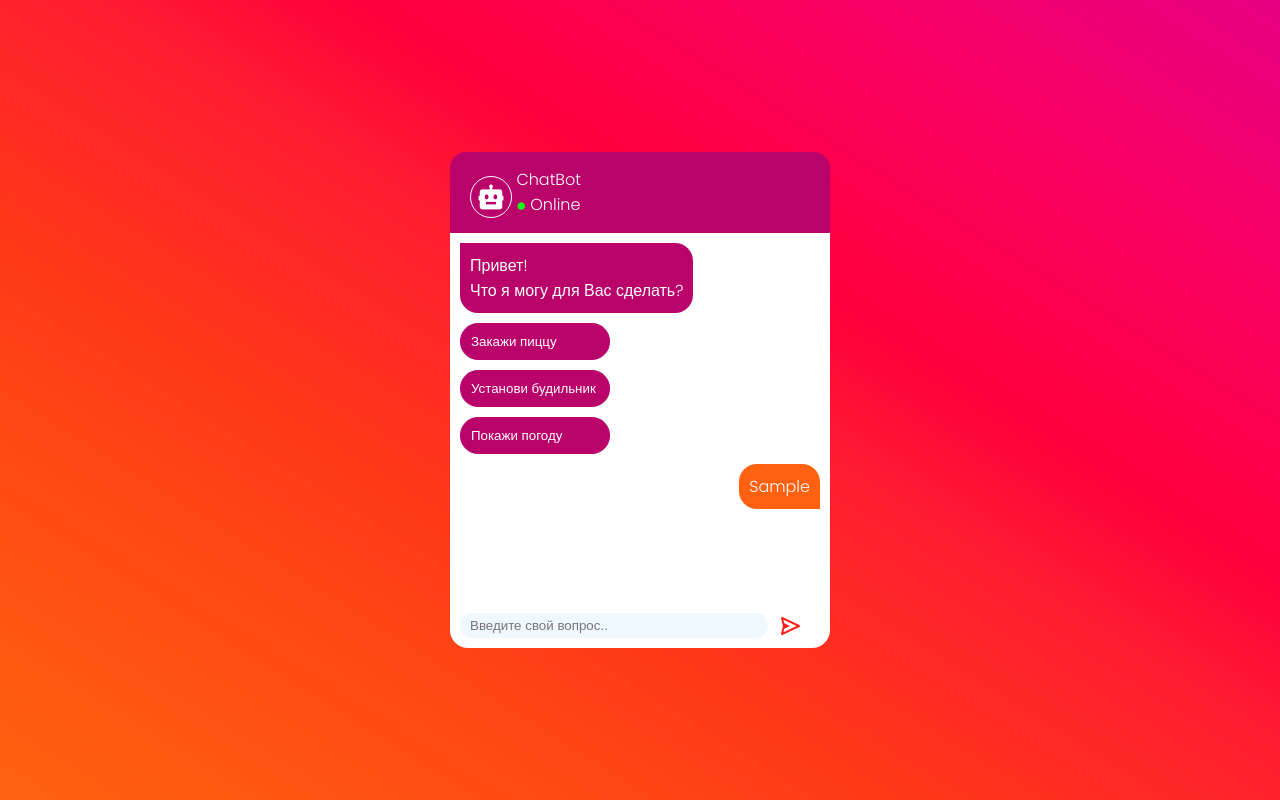
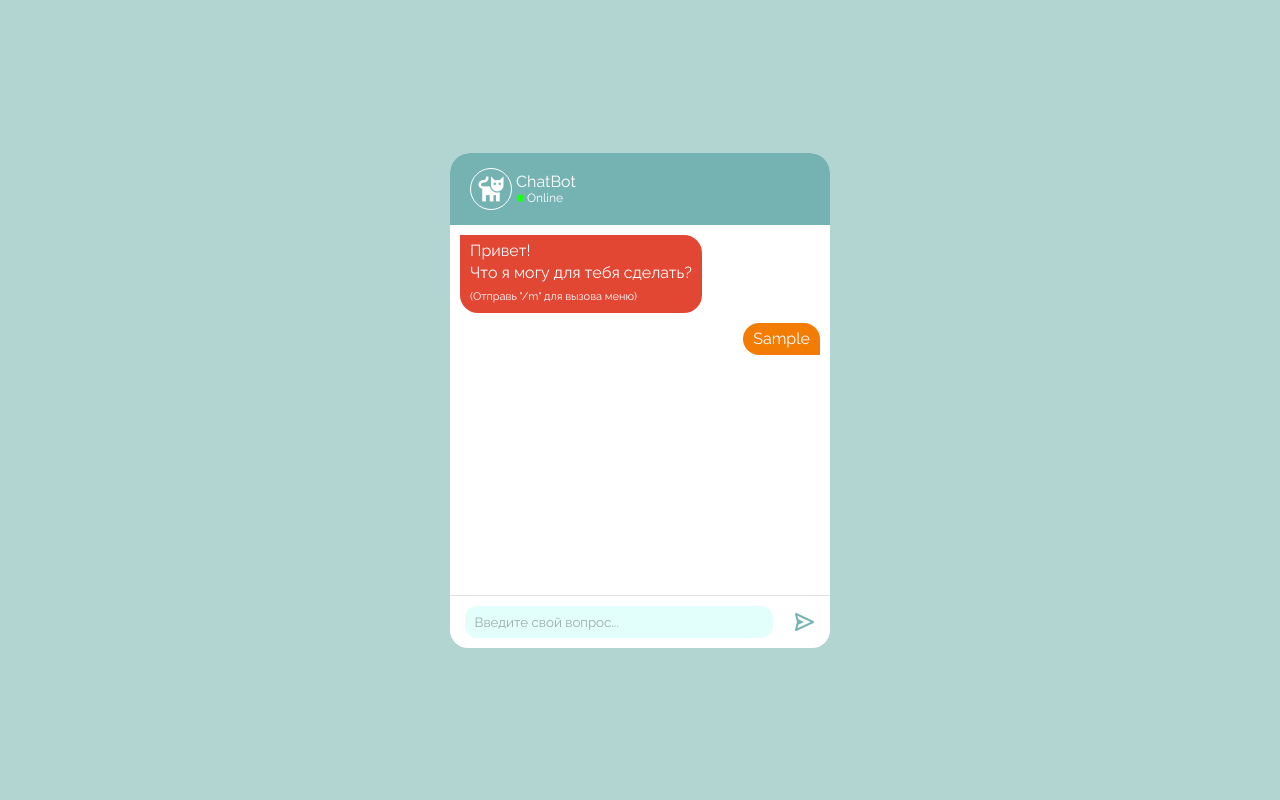
Before and after one commit to evgeniy-popov-jsx/Chatbot_test, a plain HTML site: page index.html in a window 1280 px wide. Both pictures are taken after typing "Sample" into the empty fields and a click on the button 790 px from the left and 627 px from the top of the page. Drawn offline with nearby package versions, Linux system fonts and the light colour scheme.

Commit message:
Дизайн, рефакторинг

```diff
--- a/index.html
+++ b/index.html
@@ -8,10 +8,10 @@
     <link href='https://unpkg.com/boxicons@2.1.4/css/boxicons.min.css' rel='stylesheet'>
     <link rel="preconnect" href="https://fonts.googleapis.com">
     <link rel="preconnect" href="https://fonts.gstatic.com" crossorigin>
-    <link href="https://fonts.googleapis.com/css2?family=Poppins:wght@300&display=swap" rel="stylesheet">
+    <link href="https://fonts.googleapis.com/css2?family=Raleway&display=swap" rel="stylesheet">
     <link rel="stylesheet" href="./styles/index.css">
-    <script src="./script/chat-bot.js" defer></script>
-
+    <script src="./script/index.js" defer></script>
+    <link rel="icon" href="favicon.png">
     <title>Chatbot</title>
 </head>
 <body>
@@ -20,27 +20,32 @@
             <div class="chatbot__container ">
                 <div class="chatbot__header">
                     <div class="profile">
-                        <i class='bx bxs-bot'></i>
+                        <i class='bx bxs-cat'></i>
                     </div>
                     <div class="profile__name">
-                            ChatBot
+                            <div class="name">ChatBot</div>
                         <div class="profile__status">
-                            <i class='bx bxs-circle' ></i>
-                            Online
+                           <div class="status">
+                            <i class='bx bxs-circle'></i>Online</div>
                         </div>
                     </div>
                 </div>
                 <div class="chatbot__messages-container msg">
-                    <div class="msg-bot">Привет!<br>Что я могу для Вас сделать?</div>
-                    <button class="pizza btn">Закажи пиццу</button>
-                    <button class="alarm btn">Установи будильник</button>
-                    <button class="weather btn">Покажи погоду</button>
+                    <div class="msg-bot">Привет!<br>Что я могу для тебя сделать?<br><span>(Отправь "/m" для вызова меню)</span></div>
+                </div>
+                <div class="btn__container">
+                    <div class="close-btn">
+                        <i class='bx bx-x'></i>
+                    </div>
+                    <button class="btn" id="goodLuck">Пожелать удачи</button>
+                    <button class="btn" id="support">Поддержать меня</button>
+                    <button class="btn" id="joke">Рассказать анекдот</button>
                 </div>
                 <div class="chatbot__input">
                     <form>
-                        <input type="text" placeholder="Введите свой вопрос..">
-                        <button class="send">
-                            <svg xmlns="http://www.w3.org/2000/svg" width="24" height="24" viewBox="0 0 24 24" style="fill: #ff1e1c;"><path d="m21.426 11.095-17-8A.999.999 0 0 0 3.03 4.242L4.969 12 3.03 19.758a.998.998 0 0 0 1.396 1.147l17-8a1 1 0 0 0 0-1.81zM5.481 18.197l.839-3.357L12 12 6.32 9.16l-.839-3.357L18.651 12l-13.17 6.197z"></path></svg>
+                        <input type="text" placeholder="Введите свой вопрос...">
+                        <button class="send-btn">
+                            <svg xmlns="http://www.w3.org/2000/svg" width="24" height="24" viewBox="0 0 24 24" style="fill: #75b3b3;"><path d="m21.426 11.095-17-8A.999.999 0 0 0 3.03 4.242L4.969 12 3.03 19.758a.998.998 0 0 0 1.396 1.147l17-8a1 1 0 0 0 0-1.81zM5.481 18.197l.839-3.357L12 12 6.32 9.16l-.839-3.357L18.651 12l-13.17 6.197z"></path></svg>
                         </button>
                     </form>
                 </div>
--- a/script/chat-bot.js
+++ /dev/null
@@ -1,80 +0,0 @@
-const container =  document.querySelector('.chatbot__messages-container');
-
-const pizzaBtn = document.querySelector('.pizza');
-const alarmBtn = document.querySelector('.alarm');
-const weatherBtn = document.querySelector('.weather');
-const sendBtn = document.querySelector('.send');
-
-function scrollToBottom() {
-    container.scrollTop = container.scrollHeight;
-}
-
-function getPizza () {
-    let newMsg = document.createElement('div');
-    newMsg.classList.add('msg-client');
-    newMsg.textContent = "Закажи пиццу";
-    container.appendChild(newMsg)
-    scrollToBottom();
-
-    setTimeout(() => {
-        let newMsg = document.createElement('div');
-        newMsg.classList.add('msg-bot');
-        newMsg.textContent = "Хорошо, я закажу пиццу. Что еще я могу для Вас сделать?";
-        container.appendChild(newMsg)
-        scrollToBottom();
-    }, 1000);
-}
-
-function getAlarm () {
-    let newMsg = document.createElement('div');
-    newMsg.classList.add('msg-client');
-    newMsg.textContent = "Установи будильник";
-    container.appendChild(newMsg)
-
-    setTimeout(() => {
-        let newMsg = document.createElement('div');
-        newMsg.classList.add('msg-bot');
-        newMsg.textContent = "Хорошо, я установлю будильник. Что еще я могу для вас сделать?";
-        container.appendChild(newMsg)
-        scrollToBottom();
-    }, 1000);
-
-    scrollToBottom();
-}
-
-function getWeather () {
-    let newMsg = document.createElement('div');
-    newMsg.classList.add('msg-client');
-    newMsg.textContent = "Покажи погоду";
-    container.appendChild(newMsg)
-
-    setTimeout(() => {
-        let newMsg = document.createElement('div');
-        newMsg.classList.add('msg-bot');
-        newMsg.textContent = "Хорошо, я покажу погоду. Что еще я могу для вас сделать?";
-        container.appendChild(newMsg)
-        scrollToBottom();
-    }, 1000);
-
-    scrollToBottom();
-}
-function sendMessage (evt) {
-    evt.preventDefault();
-    let newMsg = document.createElement('div');
-    let input = document.querySelector('input');
-    newMsg.classList.add('msg-client');
-
-    if(!input.value){
-        return false;
-    }
-
-    newMsg.textContent = `${input.value}`;
-    container.appendChild(newMsg);
-    scrollToBottom();
-    input.value = '';
-};
-
-pizzaBtn.addEventListener('click', getPizza);
-alarmBtn.addEventListener('click', getAlarm);
-weatherBtn.addEventListener('click', getWeather);
-sendBtn.addEventListener('click', sendMessage);
--- /dev/null
+++ b/script/index.js
@@ -0,0 +1,104 @@
+const container =  document.querySelector('.chatbot__messages-container');
+
+const goodLuckBtn = document.getElementById("goodLuck");
+const supportBtn = document.getElementById("support");
+const jokeBtn = document.getElementById("joke");
+
+const sendBtn = document.querySelector('.send-btn');
+const containerBtn = document.querySelector('.btn__container');
+const closeBtn = document.querySelector('.close-btn');
+
+// Функция скролла
+function scrollToBottom() {
+    container.scrollTop = container.scrollHeight;
+}
+// Функция создает новое сообщение
+function createMessage (text, status) {
+            const msg = document.createElement('div');
+            msg.classList.add(`msg-${status}`);
+            msg.textContent = `${text}`;
+
+        return msg;
+}
+// бот желает удачи
+function wishGoodLuck () {
+    const newMsg = createMessage('Пожелать удачи', 'client');
+    container.appendChild(newMsg);
+    scrollToBottom();
+    containerBtn.classList.add('hidden');
+
+    setTimeout(() => {
+        const newMsg = createMessage('Удачи =)', 'bot');
+        container.appendChild(newMsg)
+        scrollToBottom();
+    }, 2000);
+}
+// бот рассказывает анекдот
+function supportMe () {
+    const newMsg = createMessage('Поддержать меня', 'client');
+    container.appendChild(newMsg)
+    containerBtn.classList.add('hidden');
+
+    setTimeout(() => {
+        const text = "Ты не можешь изменить направление ветра, но ты можешь наполнить им паруса и отправиться к мечтам"
+        const newMsg = createMessage( text, 'bot');
+        container.appendChild(newMsg)
+        scrollToBottom();
+    }, 2000);
+    scrollToBottom();
+}
+// рендерит анекдот
+function tellJoke () {
+    const newMsg = createMessage('Рассказать анекдот', 'client');
+    container.appendChild(newMsg)
+    containerBtn.classList.add('hidden');
+
+    setTimeout(() => {
+        const joke = ["- Если небо покраснело что это значит?", "- Это закат", "- Закат??? Во рту???", "Ахахаха"];
+        joke.map((elem, index)=>{
+            setTimeout(()=>{
+                const newMsg = createMessage( elem, 'bot');
+                container.appendChild(newMsg)
+                scrollToBottom();
+            }, 2000*index);
+        });
+
+    }, 2000);
+
+    scrollToBottom();
+}
+// Отправка сообщений
+function sendMessage (evt) {
+    evt.preventDefault();
+    let newMsg = document.createElement('div');
+    let input = document.querySelector('input');
+    newMsg.classList.add('msg-client');
+
+    if (!input.value){
+        return false;
+    }
+
+    if (input.value === "/m"){
+        const text = `${input.value}`;
+        const newMsg = createMessage( text, 'client');
+        container.appendChild(newMsg);
+        input.value = '';
+        scrollToBottom();
+
+        return containerBtn.classList.remove('hidden')
+    }
+    if (input.value){
+        const text = `${input.value}`;
+        const newMsg = createMessage( text, 'client');
+        container.appendChild(newMsg);
+        input.value = '';
+        scrollToBottom();
+         return containerBtn.classList.add('hidden')
+    }
+};
+// Обработчики событий
+goodLuckBtn.addEventListener('click', wishGoodLuck);
+supportBtn.addEventListener('click', supportMe);
+jokeBtn.addEventListener('click', tellJoke);
+closeBtn.addEventListener('click', ()=>{containerBtn.classList.add('hidden')});
+sendBtn.addEventListener('click', sendMessage);
--- /dev/null
+++ b/styles/button.css
@@ -0,0 +1,53 @@
+button {
+    margin: 0;
+    padding: 0;
+}
+.btn__container {
+    position: absolute;
+    top: 190px;
+    left: 0;
+    display: flex;
+    flex-direction: column;
+    gap: 12px;
+    justify-content: center;
+    height: 185px;
+    padding: 0;
+    border-radius: 0 10px 10px 0;
+    background-color: var(--color-main);
+    transition: 1.5s cubic-bezier(0,.55,0,1);
+}
+.hidden {
+    left: -185px
+}
+.close-btn {
+    position: absolute;
+    top: 0;
+    right: 0;
+    text-align: center;
+    cursor: pointer;
+}
+.close-btn i {
+    color: #ffffff;
+    font-size: 24px;
+    transition: 0.7s ease;
+}
+.close-btn i:hover {
+    color: var(--color-background);
+}
+.btn {
+    text-align: center;
+    margin-left: 5px;
+    margin-right: 5px;
+    padding: 10px;
+    border: none;
+    border-radius: 18px 18px 18px 18px;
+    background-color: #447d7d;
+    font-family: 'Raleway', sans-serif;
+    font-size: 16px;
+    color: var(--color-text);
+    cursor: pointer;
+    transition: 0.2s ease-in;
+}
+.btn:hover {
+    background-color: var(--color-msg-bot);
+}
--- /dev/null
+++ b/styles/header.css
@@ -0,0 +1,38 @@
+.chatbot__header {
+    padding: 15px 20px;
+    background-color: var(--color-main);
+    color: var(--color-text);
+    border-radius: 16px 16px 0 0;
+}
+.profile {
+    display: inline-block;
+    border: 1px solid var(--color-text);
+    border-radius: 50%;
+}
+.profile i {
+    font-size: 30px;
+    padding: 5px;
+}
+.profile__name {
+    display: inline-block;
+    text-align: center;
+}
+.status {
+    font-size: 12px;
+}
+.profile__status {
+    text-align: start;
+}
+.profile__status .status i {
+    text-align: center;
+    margin-right: 2px;
+    font-size: 9px;
+    color: rgb(24, 255, 24);
+}
+.chatbot__container {
+    position: relative;
+    margin: 10px;
+    border-radius: 20px 20px 18px 18px;
+    background-color: var(--color-text);
+    overflow: hidden;
+}
--- a/styles/index.css
+++ b/styles/index.css
@@ -1,137 +1,32 @@
+@import url(/styles/header.css);
+@import url(/styles/messages.css);
+@import url(/styles/button.css);
+@import url(/styles/input.css);
+
 * {
     margin: 0;
     padding: 0;
 }
 :root {
-    --color-one: #b9036a;
-    --color-two: #ff1e1c;
-    --color-three: #ff6110;
+    --padding-msg: 5px 10px 5px 10px;
+    --color-main: #75b3b3;
+    --color-msg-bot: #E24733;
+    --color-msg-client: #F37C05;
     --color-text: #ffffff;
+    --color-background: #B3D5D1;
 }
 
 body {
-    background-image: linear-gradient(to left bottom, #e60081, #f00072, #f80061, #fd004f, #ff003c, #ff1a32, #ff2926, #ff3618, #ff4315, #ff4e13, #ff5811, #ff6110);
-    font-family: 'Poppins', sans-serif;
-}
-button {
-    margin: 0;
-    padding: 0;
+    font-family: 'Raleway', sans-serif;
+    background-color: var(--color-background);
 }
 
 .wrapper {
     display: flex;
+    justify-content: space-around;
+    align-items: center;
     height: 100vh;
-    align-items: center;
-    justify-content: space-around;
 }
 .chatbot {
     width: 400px;
 }
-.profile {
-    display: inline-block;
-    border-radius: 50%;
-    border: 1px solid var(--color-text);
-}
-.profile i {
-    font-size: 30px;
-    padding: 5px;
-}
-.profile__name {
-    display: inline-block;
-    text-align: center;
-}
-.profile__status i {
-    color: rgb(24, 255, 24);
-    font-size: 9px;
-    text-align: center;
-}
-.chatbot__container {
-    background-color: var(--color-text);
-    border-radius: 20px 20px 18px 18px;
-    margin: 10px;
-}
-.chatbot__header {
-    color: var(--color-text);
-    background-color: var(--color-one);
-    border-radius: 16px 16px 0 0;
-    padding: 15px 20px;
-
-}
-.chatbot__messages-container {
-    display: flex;
-    flex-direction: column;
-    padding: 10px;
-    height: 350px;
-    overflow: auto;
-    -ms-overflow-style: none;
-    scrollbar-width: none;
-    scroll-behavior: smooth;
-
-}
-.chatbot__messages-container::-webkit-scrollbar {
-    width: 0;
-    height: 0;
-}
-
-.msg-bot {
-    background-color: var(--color-one);
-    max-width: fit-content;
-    border-radius: 0 18px 18px 18px;
-    color: var(--color-text);
-    padding: 10px;
-    margin-bottom: 10px;
-}
-.msg__right {
-    display: flex;
-    flex-direction: column;
-}
-.msg-client {
-    background-color: var(--color-three);
-    color: var(--color-text);
-    padding: 10px;
-    border-radius: 18px 18px 0 18px;
-    max-width: max-content;
-    margin-bottom: 10px;
-    margin-left: auto;
-    margin-right: 0;
-}
-.btn {
-    background-color: var(--color-one);
-    border: 1px solid  var(--color-one);
-    width: 150px;
-    border-radius: 18px 18px 18px 18px;
-    color: var(--color-text);
-    text-align: start;
-    padding: 10px;
-    margin-bottom: 10px;
-    cursor: pointer;
-    transition: 0.5s ease;
-}
-.btn:hover {
-    background-color: var(--color-three);
-}
-
-.chatbot__input form {
-    display: flex;
-    padding: 10px;
-}
-
-input {
-    width: 80%;
-    border: none;
-    border-radius: 12px;
-    background-color:  aliceblue;
-    padding: 5px 10px;
-    margin-right: 10px;
-}
-.send {
-    background-color: var(--color-text);
-    margin-bottom: -3px;
-    border: none;
-    font-weight: 600;
-    cursor: pointer;
-  }
-
-.send i {
-    font-size: 24px;
-}
--- /dev/null
+++ b/styles/input.css
@@ -0,0 +1,46 @@
+.chatbot__input form {
+    display: flex;
+    justify-content: space-around;
+    padding: 10px;
+}
+
+input {
+    width: 80%;
+    margin-right: 10px;
+    padding: 8px 10px;
+    border: none;
+    border-radius: 12px;
+    font-family: inherit;
+    background-color:  #e3fffc;
+}
+input:focus {
+    outline: 0;
+    box-shadow: 0 0 0 0.1rem var(--color-background);
+}
+.chatbot__input {
+    border-top: 1px solid rgba(203, 203, 203, 0.596);
+}
+.send-btn {
+    margin-bottom: -3px;
+    border: none;
+    font-weight: 600;
+    background-color: var(--color-text);
+    cursor: pointer;
+  }
+
+.send-btn svg {
+    font-size: 24px;
+}
+
+::-webkit-input-placeholder {
+    color: #9aacaa;
+ }
+ :-moz-placeholder {
+    color: #9aacaa;
+ }
+ ::-moz-placeholder {
+    color: #9aacaa;
+ }
+ :-ms-input-placeholder {
+    color: #9aacaa;
+ }
--- /dev/null
+++ b/styles/messages.css
@@ -0,0 +1,47 @@
+.chatbot__messages-container {
+    display: flex;
+    flex-direction: column;
+    height: 350px;
+    padding: 10px;
+    overflow: auto;
+    scrollbar-width: none;
+    scroll-behavior: smooth;
+    -ms-overflow-style: none;
+}
+.chatbot__messages-container::-webkit-scrollbar {
+    width: 0;
+    height: 0;
+}
+.msg-bot {
+    max-width: fit-content;
+    margin-bottom: 10px;
+    padding: var(--padding-msg);
+    border-radius: 0 18px 18px 18px;
+    line-height: 22px;
+    background-color: var(--color-msg-bot);
+    color: var(--color-text);
+    animation: 0.2s ease-in push;
+}
+.msg-bot span {
+    font-size: 11px;
+}
+.msg-client {
+    max-width: max-content;
+    margin-left: auto;
+    margin-right: 0;
+    margin-bottom: 10px;
+    padding: var(--padding-msg);
+    border-radius: 18px 18px 0 18px;
+    line-height: 22px;
+    background-color: var(--color-msg-client);
+    color: var(--color-text);
+    animation: 0.3s ease-in push;
+}
+@keyframes push {
+    from {
+        opacity: 0;
+    }
+    tp {
+        opacity: 1;
+    }
+}
```
Also changed, not shown: favicon.png (added), 1 other file.
